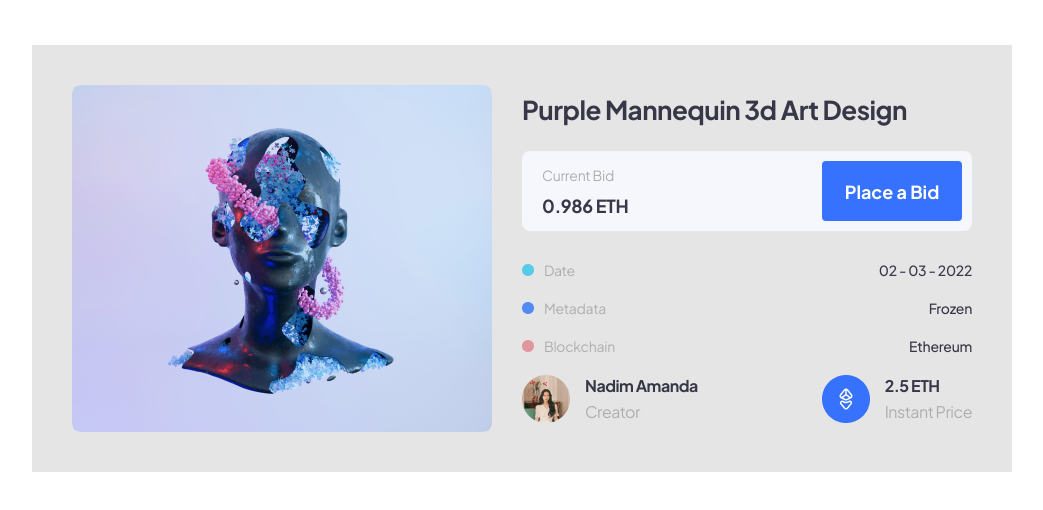
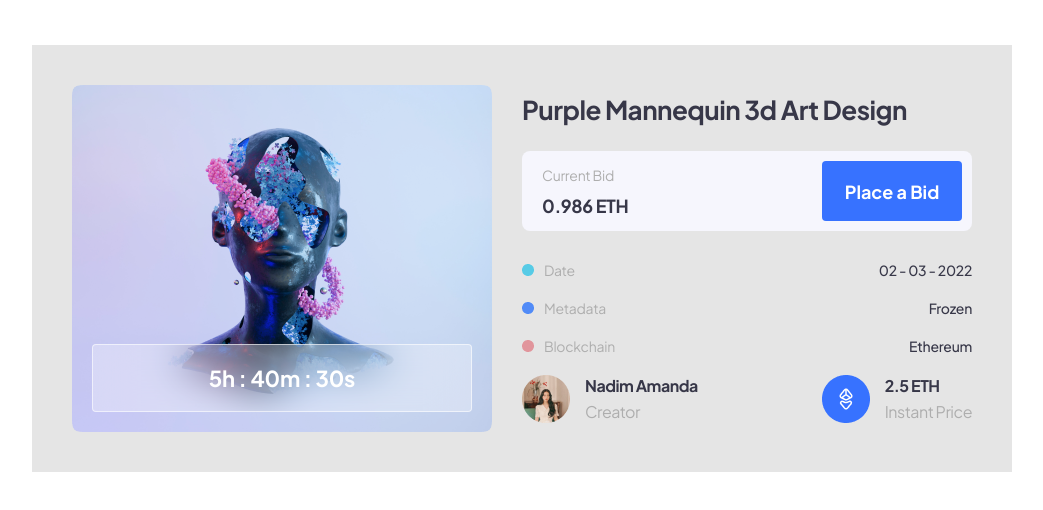
Before and after one commit to Kross55/section-html-css, a plain HTML site: page index.html in a window 1280 px wide. Shown: the whole page, without its empty margins (118-1161 px from the left). Drawn offline with Linux system fonts and the light colour scheme.

Commit message:
2-add-button-on-picture

```diff
--- a/css/style.css
+++ b/css/style.css
@@ -80,6 +80,25 @@ body {
     max-width: 420px;
     width: 100%;
     height: 347px;
+    position: relative;
+}
+.card-timer{
+    height: 68px;
+    font-weight: 700;
+    font-size: 22px;
+    line-height: 28px;
+    letter-spacing: -0.01em;
+    color: #FFFFFF;
+
+    position: absolute;
+    left: 20px;
+    right: 20px;
+    bottom: 20px;
+
+    background: rgba(255, 255, 255, 0.3);
+    border: 1px solid rgba(255, 255, 255, 0.6);
+    backdrop-filter: blur(20px);
+    border-radius: 4px;
 }
 .card-info{
     display: inline-block;
--- a/index.html
+++ b/index.html
@@ -15,7 +15,11 @@
     <section class="section">
         <div class="container">
             <div class="card">
-                <div class="card-image"></div>
+                <div class="card-image">
+                    <button class="card-timer disable">
+                        5h : 40m : 30s
+                    </button>
+                </div>
                 <div class="card-info">
                     <h1 class="card-info__title">
                         Purple Mannequin 3d Art Design
```
